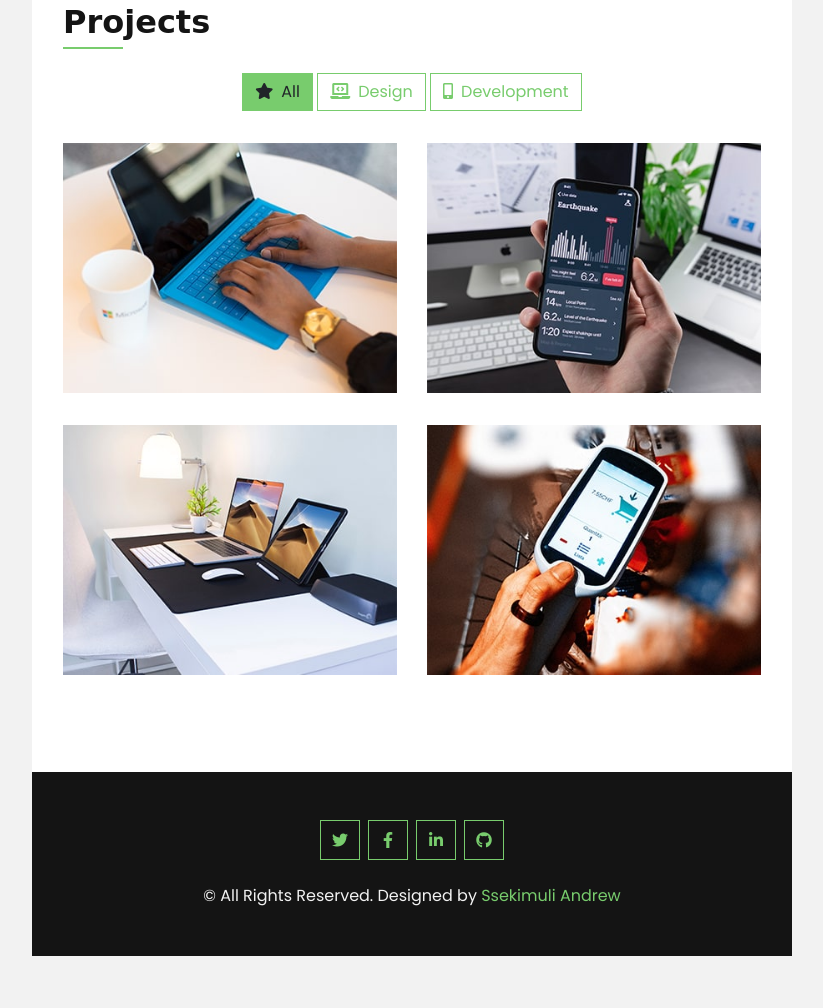
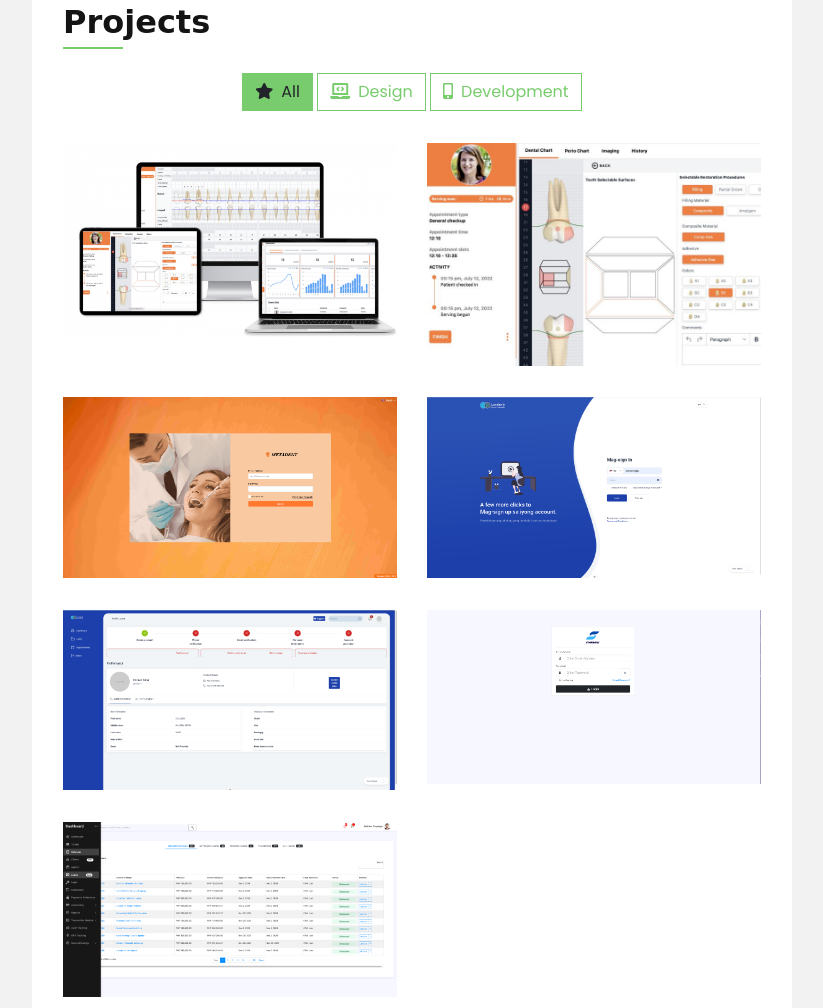
Before and after one commit to ssekimuli/my-resume, a plain HTML site: page index.html in a window 1280 px wide. Shown: the part 2884-3892 px from the top of the page, without its empty margins (418-1241 px from the left). Before the commit the page ends 3870 px from the top, so only its background shows below. Drawn offline with nearby package versions, Linux system fonts and the light colour scheme; a web font is replaced by a local one.

Commit message:
add project

```diff
--- a/index.html
+++ b/index.html
@@ -398,9 +398,9 @@
                             <div class="row portfolio-container">
                                 <div class="col-md-6 mb-4 portfolio-item first">
                                     <div class="position-relative overflow-hidden mb-2">
-                                        <img class="img-fluid w-100" src="img/portfolio-1.jpg" alt="">
+                                        <img class="img-fluid w-100" src="img/pro/metadent.png" alt="">
                                         <div class="portfolio-btn d-flex align-items-center justify-content-center">
-                                            <a href="img/portfolio-1.jpg" data-lightbox="portfolio">
+                                            <a href="img/pro/metadent.png" data-lightbox="portfolio">
                                                 <i class="fa fa-4x fa-plus text-white"></i>
                                             </a>
                                         </div>
@@ -408,9 +408,19 @@
                                 </div>
                                 <div class="col-md-6 mb-4 portfolio-item second">
                                     <div class="position-relative overflow-hidden mb-2">
-                                        <img class="img-fluid w-100" src="img/portfolio-2.jpg" alt="">
+                                        <img class="img-fluid w-100" src="img/pro/metadent1.jpg" alt="">
                                         <div class="portfolio-btn d-flex align-items-center justify-content-center">
-                                            <a href="img/portfolio-2.jpg" data-lightbox="portfolio">
+                                            <a href="img/pro/metadent1.jpg" data-lightbox="portfolio">
+                                                <i class="fa fa-4x fa-plus text-white"></i>
+                                            </a>
+                                        </div>
+                                    </div>
+                                </div>
+                                <div class="col-md-6 mb-4 portfolio-item second">
+                                    <div class="position-relative overflow-hidden mb-2">
+                                        <img class="img-fluid w-100" src="img/pro/metadent1.png" alt="">
+                                        <div class="portfolio-btn d-flex align-items-center justify-content-center">
+                                            <a href="img/pro/metadent1.png" data-lightbox="portfolio">
                                                 <i class="fa fa-4x fa-plus text-white"></i>
                                             </a>
                                         </div>
@@ -418,9 +428,9 @@
                                 </div>
                                 <div class="col-md-6 mb-4 portfolio-item first">
                                     <div class="position-relative overflow-hidden mb-2">
-                                        <img class="img-fluid w-100" src="img/portfolio-3.jpg" alt="">
+                                        <img class="img-fluid w-100" src="img/pro/portallg.png" alt="">
                                         <div class="portfolio-btn d-flex align-items-center justify-content-center">
-                                            <a href="img/portfolio-3.jpg" data-lightbox="portfolio">
+                                            <a href="img/pro/portallg.png" data-lightbox="portfolio">
                                                 <i class="fa fa-4x fa-plus text-white"></i>
                                             </a>
                                         </div>
@@ -428,9 +438,29 @@
                                 </div>
                                 <div class="col-md-6 mb-4 portfolio-item second">
                                     <div class="position-relative overflow-hidden mb-2">
-                                        <img class="img-fluid w-100" src="img/portfolio-4.jpg" alt="">
+                                        <img class="img-fluid w-100" src="img/pro/portal2.png" alt="">
                                         <div class="portfolio-btn d-flex align-items-center justify-content-center">
-                                            <a href="img/portfolio-4.jpg" data-lightbox="portfolio">
+                                            <a href="img/pro/portal2.png" data-lightbox="portfolio">
+                                                <i class="fa fa-4x fa-plus text-white"></i>
+                                            </a>
+                                        </div>
+                                    </div>
+                                </div>
+                                <div class="col-md-6 mb-4 portfolio-item second">
+                                    <div class="position-relative overflow-hidden mb-2">
+                                        <img class="img-fluid w-100" src="img/pro/dashboard1.png" alt="">
+                                        <div class="portfolio-btn d-flex align-items-center justify-content-center">
+                                            <a href="img/pro/portal2.png" data-lightbox="portfolio">
+                                                <i class="fa fa-4x fa-plus text-white"></i>
+                                            </a>
+                                        </div>
+                                    </div>
+                                </div>
+                                <div class="col-md-6 mb-4 portfolio-item second">
+                                    <div class="position-relative overflow-hidden mb-2">
+                                        <img class="img-fluid w-100" src="img/pro/dashboard2.png" alt="">
+                                        <div class="portfolio-btn d-flex align-items-center justify-content-center">
+                                            <a href="img/pro/dashboard2.png" data-lightbox="portfolio">
                                                 <i class="fa fa-4x fa-plus text-white"></i>
                                             </a>
                                         </div>
```
